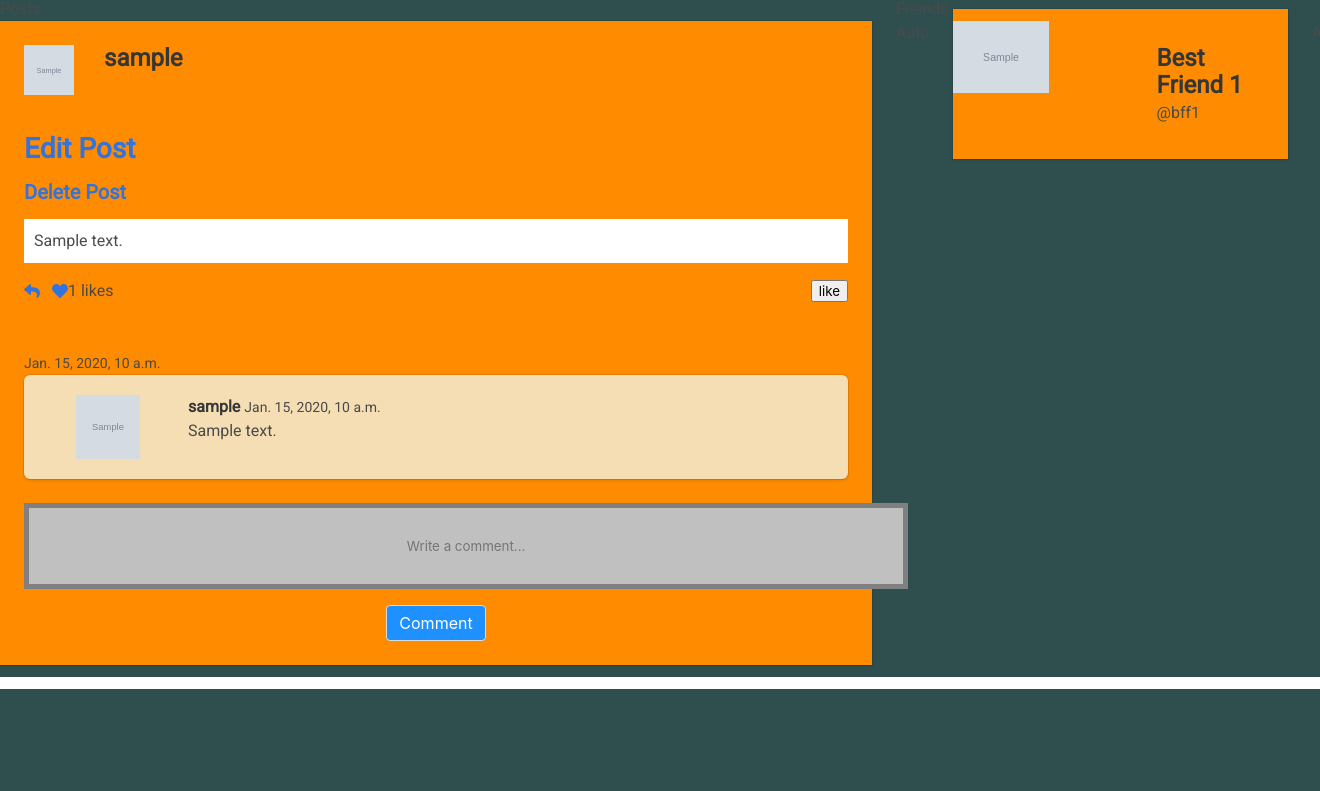
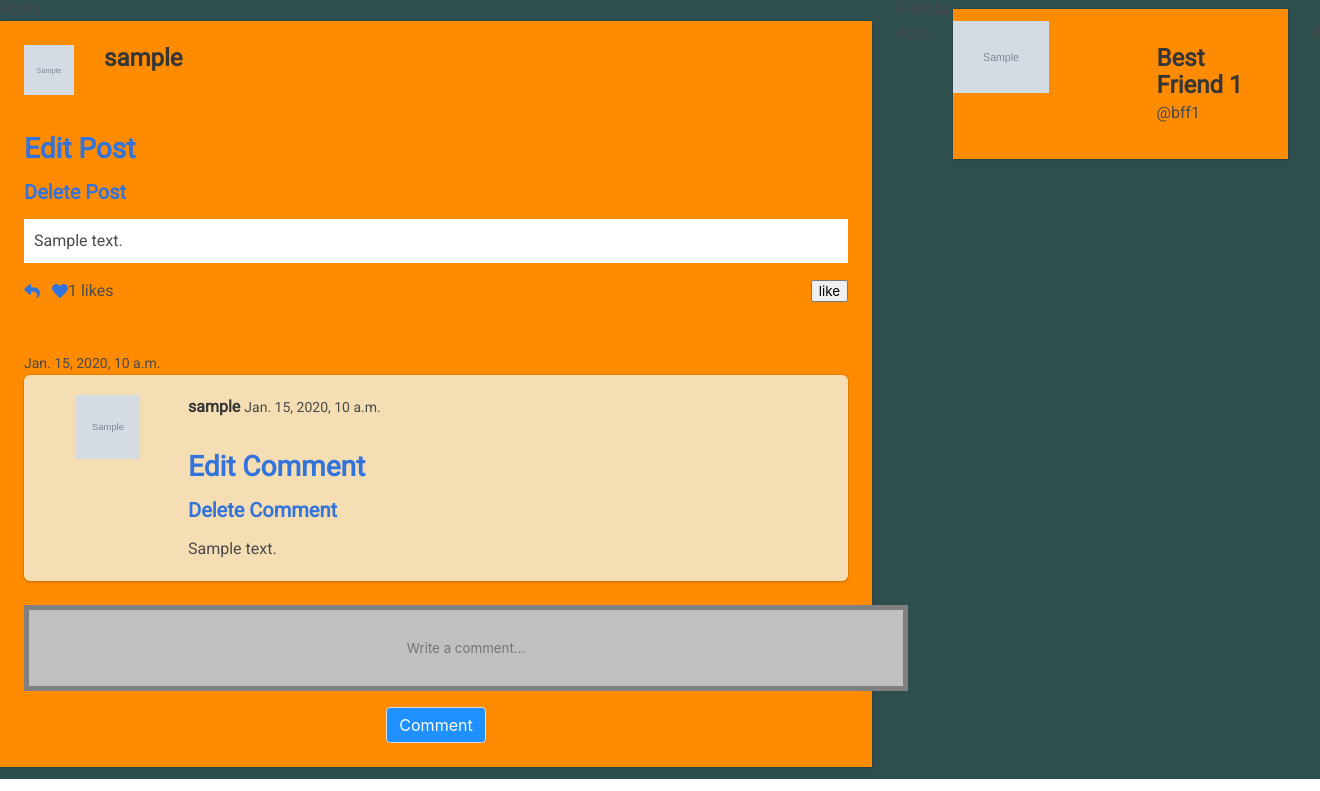
Before and after one commit to lawrencema415/devbook, a Django app: page / in a window 1320 px wide; the page is wider, and only the part inside the window is pictured. Shown: the part 668-1459 px from the top of that part. Before the commit the page ends 1357 px from the top of that part, so only its background shows below. Run offline with Django 3.2, Linux system fonts and the light colour scheme; a user stored in the database is signed in; tables that the repository leaves empty hold one stand-in row (values such as "Sample post"); grey boxes marked "Sample" are stand-in pictures; some libraries are stand-ins or nearby versions.

Commit message:
adds editing comments on profile and homepage by user

```diff
--- a/devbook/templates/homepage.html
+++ b/devbook/templates/homepage.html
@@ -31,8 +31,8 @@
           </div>
         </div>
         <div class="content">
+          {% if post.user == request.user %}
         <h2><a href="{% url 'post_edit' pk=post.pk %}">Edit Post</a></h2>
-            {% if post.user == request.user %}
             <h4><a href="{% url 'post_delete' pk=post.pk %}">Delete Post</a></h4>
             {% endif %}
             <p class="text">
@@ -79,6 +79,10 @@
                   <p>
                     <strong>{{comment.user}}</strong> <small>{{comment.time_posted}}</small>
                     <br>
+                    {% if comment.user == request.user %}
+                    <h2><a href="{% url 'comment_edit' pk=comment.pk %}">Edit Comment</a></h2>
+                          <h4><a href="{% url 'delete_comment' pk=comment.pk %}">Delete Comment</a></h4>
+                    {% endif %}
                     {{comment.body}}
                   </p>
                 </div>
--- a/devbook/urls.py
+++ b/devbook/urls.py
@@ -13,6 +13,7 @@ urlpatterns = [
     path('friends/', views.profile, name='friends'),
     path('post/<int:pk>/edit', views.post_edit, name="post_edit"),
     path('post/<int:pk>/delete', views.post_delete, name="post_delete"),
+    path('comment/<int:pk>/edit', views.comment_edit, name="comment_edit"),
     path('comment/<int:pk>/delete', views.delete_comment, name="delete_comment"),
     path('profile/<int:pk>/view', views.user_prof, name='user_prof')
 ]
--- a/devbook/views.py
+++ b/devbook/views.py
@@ -92,6 +92,17 @@ def post_comment(request,pk):
         form = CommentForm()
         return HttpResponseRedirect(request.META.get('HTTP_REFERER'))
 
+def comment_edit(request, pk):
+    comment = Comment.objects.get(id=pk)
+    if request.method == 'POST':
+        form = CommentForm(request.POST, instance=comment)
+        if form.is_valid():
+            comment = form.save()
+            return HttpResponseRedirect(request.META.get('HTTP_REFERER'))
+    else:
+        form = PostForm(instance=comment)
+    return render(request, 'comment_form.html', {'form': form, 'header': f'Edit Comment'})
+
 def delete_comment(request,pk):
     Comment.objects.get(pk=pk).delete()
     return HttpResponseRedirect(request.META.get('HTTP_REFERER'))
```
Also changed, not shown: devbook/templates/comment_form.html (added, +14 -0 lines), devbook/migrations/0001_initial.py (added).
